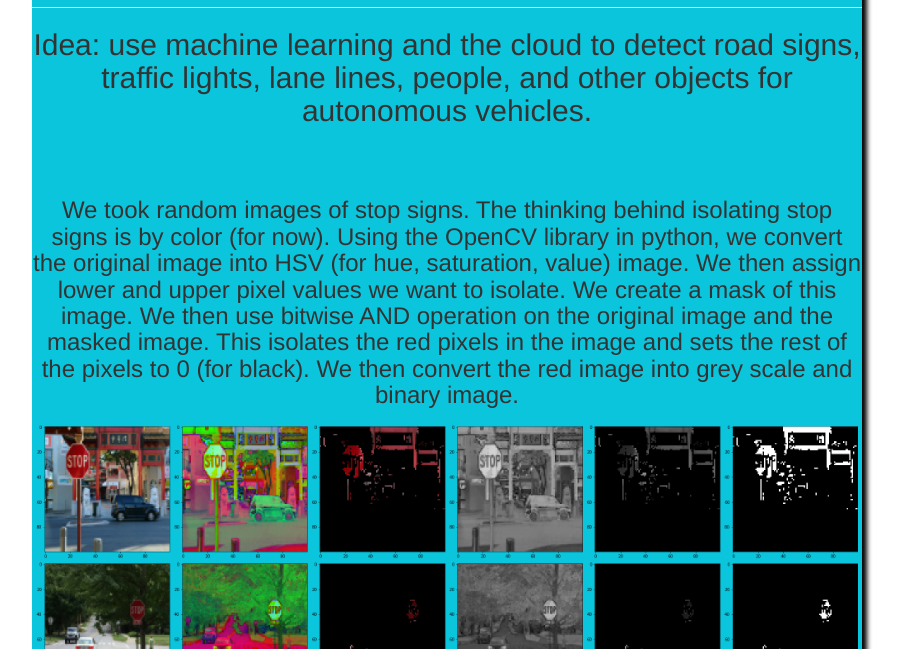
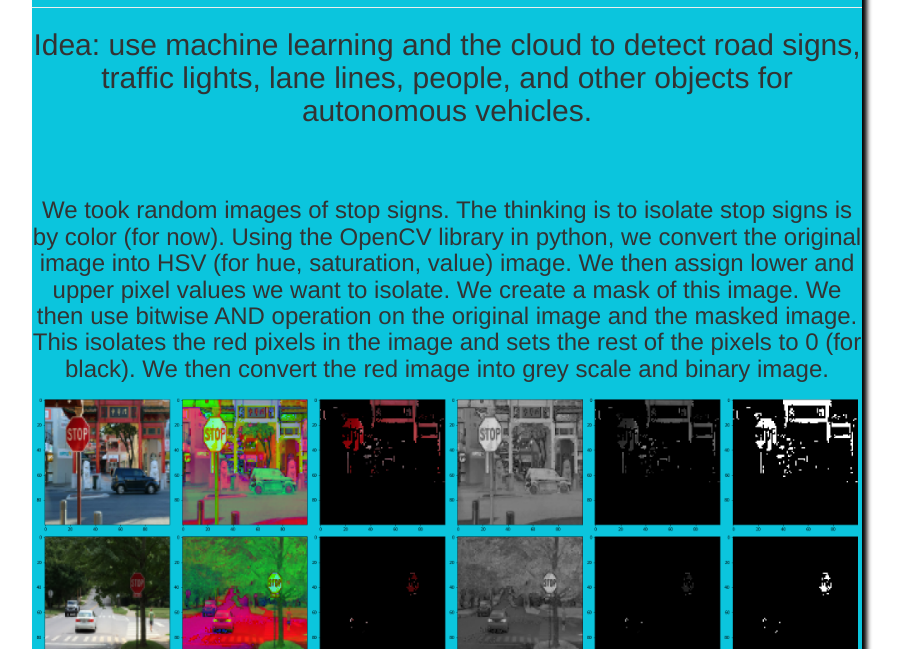
Before and after one commit to georgiafbi/rock_candy, a Flask app: page /water in a window 1280 px wide. Shown: the part 684-1333 px from the top of the page, without its empty margins (193-1095 px from the left). Run offline with Flask 2, Linux system fonts and the light colour scheme; some libraries are stand-ins or nearby versions.

```diff
--- a/templates/water.html
+++ b/templates/water.html
@@ -160,7 +160,7 @@
                         <hr>
                         <h2>Idea: use machine learning and the cloud to detect road signs, traffic lights, lane lines, people, and other objects for autonomous vehicles.</h2><br><br>
                         <h3>We took random images of stop signs.
-                            The thinking behind isolating stop signs is by color (for now).
+                            The thinking is to isolate stop signs is by color (for now).
                              Using the OpenCV library in python, we convert the original image into  HSV (for hue, saturation, value) image.
                              We then assign lower and upper pixel values we want to isolate. We create a mask of this image.
                             We then use bitwise AND operation on the original image and the masked image.
```
